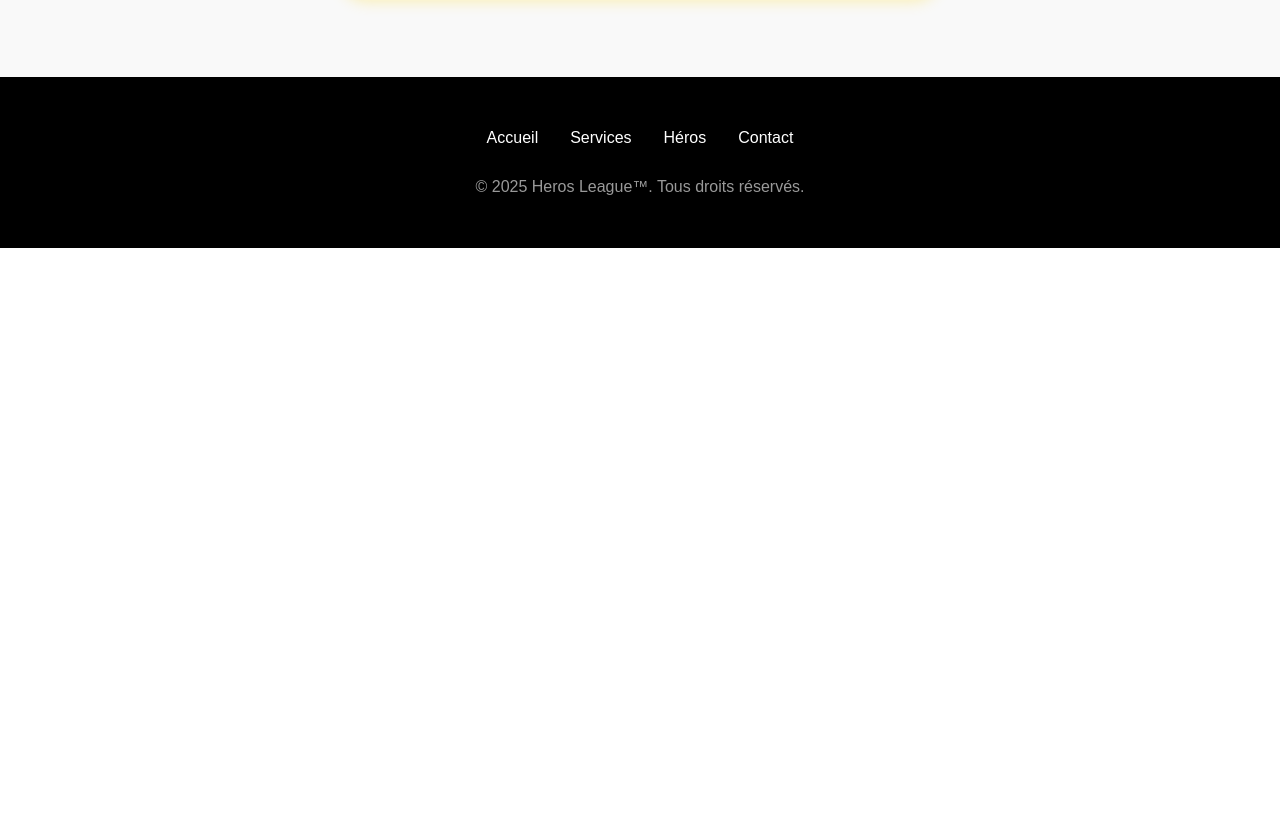
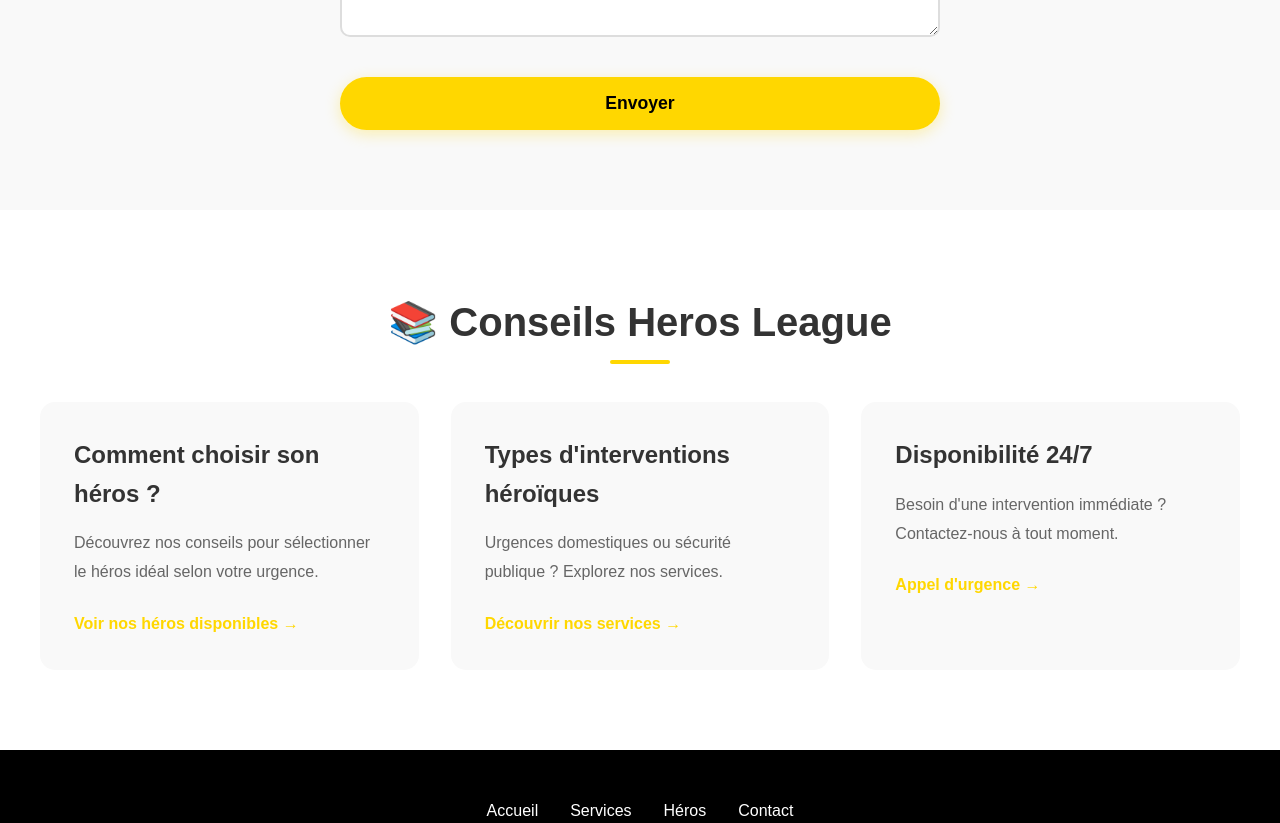
Before and after one commit to jonaydan/hero-league, a plain HTML site: page index.html in a window 1280 px wide. Shown: the part 2808-3631 px from the top of the page. Before the commit the page ends 3056 px from the top, so only its background shows below. Drawn offline with Linux system fonts and the light colour scheme; a web font is replaced by a local one.

Commit message:
SEO: Ajout section blog avec liens internes + maillage interne amélioré

```diff
--- a/css/style.css
+++ b/css/style.css
@@ -189,6 +189,20 @@ body {
   line-height: 1.8;
 }
 
+.service-link {
+  display: inline-block;
+  margin-top: 1rem;
+  color: #ffd700;
+  text-decoration: none;
+  font-weight: 600;
+  transition: all 0.3s ease;
+}
+
+.service-link:hover {
+  color: #333;
+  transform: translateX(5px);
+}
+
 /* Section Héros */
 .heros {
   padding: 5rem 2rem;
@@ -354,6 +368,80 @@ body {
   margin-top: 1rem;
 }
 
+/* Section Blog / Conseils */
+.blog-section {
+  padding: 5rem 2rem;
+  text-align: center;
+  background: white;
+}
+
+.blog-section h2 {
+  font-size: 2.5rem;
+  margin-bottom: 3rem;
+  position: relative;
+  display: inline-block;
+}
+
+.blog-section h2::after {
+  content: '';
+  position: absolute;
+  bottom: -10px;
+  left: 50%;
+  transform: translateX(-50%);
+  width: 60px;
+  height: 4px;
+  background: #ffd700;
+  border-radius: 2px;
+}
+
+.blog-links {
+  display: grid;
+  grid-template-columns: repeat(auto-fit, minmax(300px, 1fr));
+  gap: 2rem;
+  max-width: 1200px;
+  margin: 0 auto;
+}
+
+.blog-card {
+  background: #f9f9f9;
+  padding: 2rem;
+  border-radius: 15px;
+  text-align: left;
+  transition: all 0.3s ease;
+  border: 2px solid transparent;
+}
+
+.blog-card:hover {
+  transform: translateY(-5px);
+  border-color: #ffd700;
+  box-shadow: 0 10px 30px rgba(255, 215, 0, 0.2);
+}
+
+.blog-card h3 {
+  font-size: 1.5rem;
+  color: #333;
+  margin-bottom: 1rem;
+}
+
+.blog-card p {
+  color: #666;
+  line-height: 1.8;
+  margin-bottom: 1.5rem;
+}
+
+.blog-link {
+  display: inline-block;
+  color: #ffd700;
+  text-decoration: none;
+  font-weight: 700;
+  transition: all 0.3s ease;
+}
+
+.blog-link:hover {
+  color: #333;
+  transform: translateX(5px);
+}
+
 /* Footer */
 .footer {
   background: #000;
--- a/index.html
+++ b/index.html
@@ -62,13 +62,18 @@
         <h3 itemprop="name">Urgences domestiques</h3>
         <p itemprop="description">Débouchage de canalisations, réparation de toits, etc.</p>
         <meta itemprop="serviceType" content="Urgence domestique">
+        <a href="#heros" class="service-link">Voir les héros spécialisés →</a>
       </div>
       <div class="service-card" itemscope itemtype="https://schema.org/Service">
         <h3 itemprop="name">Sécurité publique</h3>
         <p itemprop="description">Protection contre les méchants, patrouilles de quartier.</p>
         <meta itemprop="serviceType" content="Sécurité publique">
+        <a href="#heros" class="service-link">Découvrir nos héros →</a>
       </div>
     </div>
+    <p style="margin-top: 2rem; font-size: 1.1rem;">
+      <a href="#contact" class="btn">Demander une intervention</a>
+    </p>
   </section>
 
   <!-- Section Héros avec microdonnées Schema.org -->
@@ -103,6 +108,28 @@
     </form>
   </section>
 
+  <!-- Section Blog / Conseils -->
+  <section class="blog-section">
+    <h2>📚 Conseils Heros League</h2>
+    <div class="blog-links">
+      <article class="blog-card">
+        <h3>Comment choisir son héros ?</h3>
+        <p>Découvrez nos conseils pour sélectionner le héros idéal selon votre urgence.</p>
+        <a href="#heros" class="blog-link">Voir nos héros disponibles →</a>
+      </article>
+      <article class="blog-card">
+        <h3>Types d'interventions héroïques</h3>
+        <p>Urgences domestiques ou sécurité publique ? Explorez nos services.</p>
+        <a href="#services" class="blog-link">Découvrir nos services →</a>
+      </article>
+      <article class="blog-card">
+        <h3>Disponibilité 24/7</h3>
+        <p>Besoin d'une intervention immédiate ? Contactez-nous à tout moment.</p>
+        <a href="#contact" class="blog-link">Appel d'urgence →</a>
+      </article>
+    </div>
+  </section>
+
   <!-- Footer -->
   <footer class="footer" role="contentinfo" itemscope itemtype="https://schema.org/WPFooter">
     <div class="footer-links">
```
